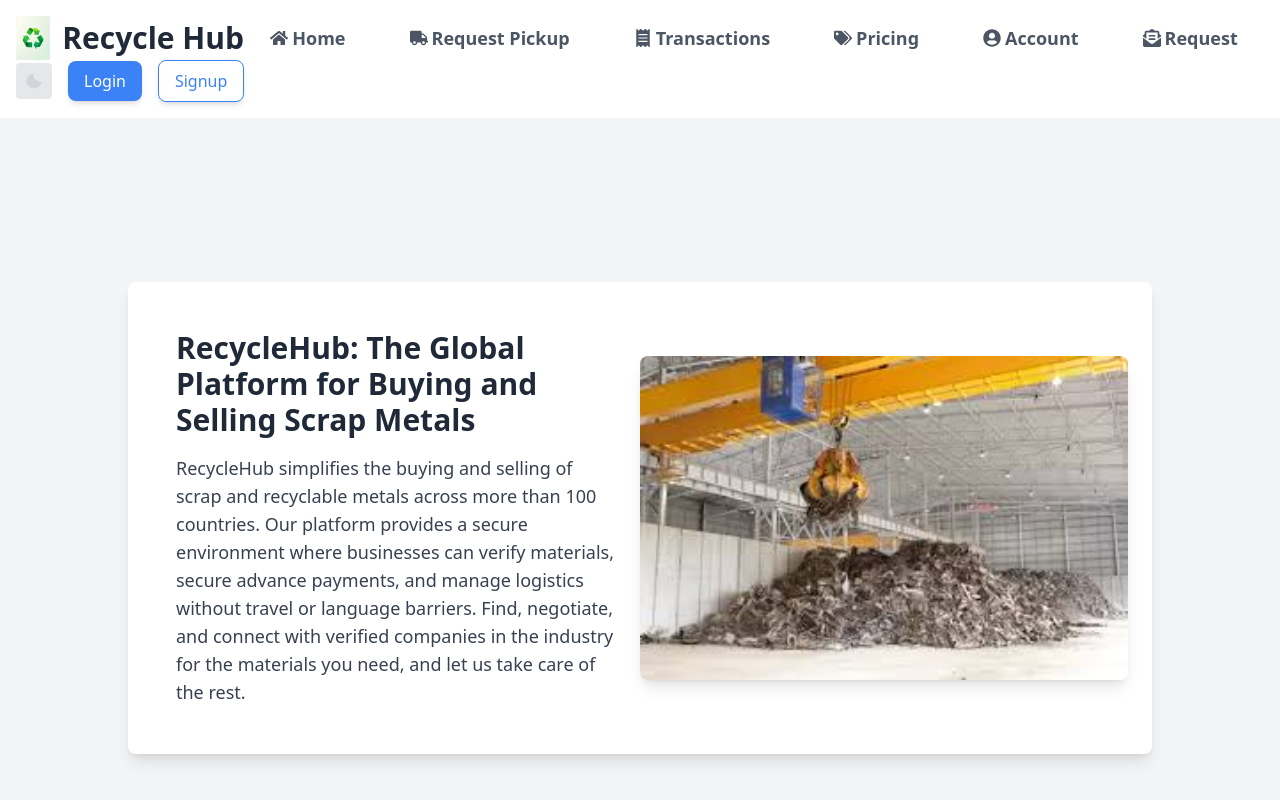
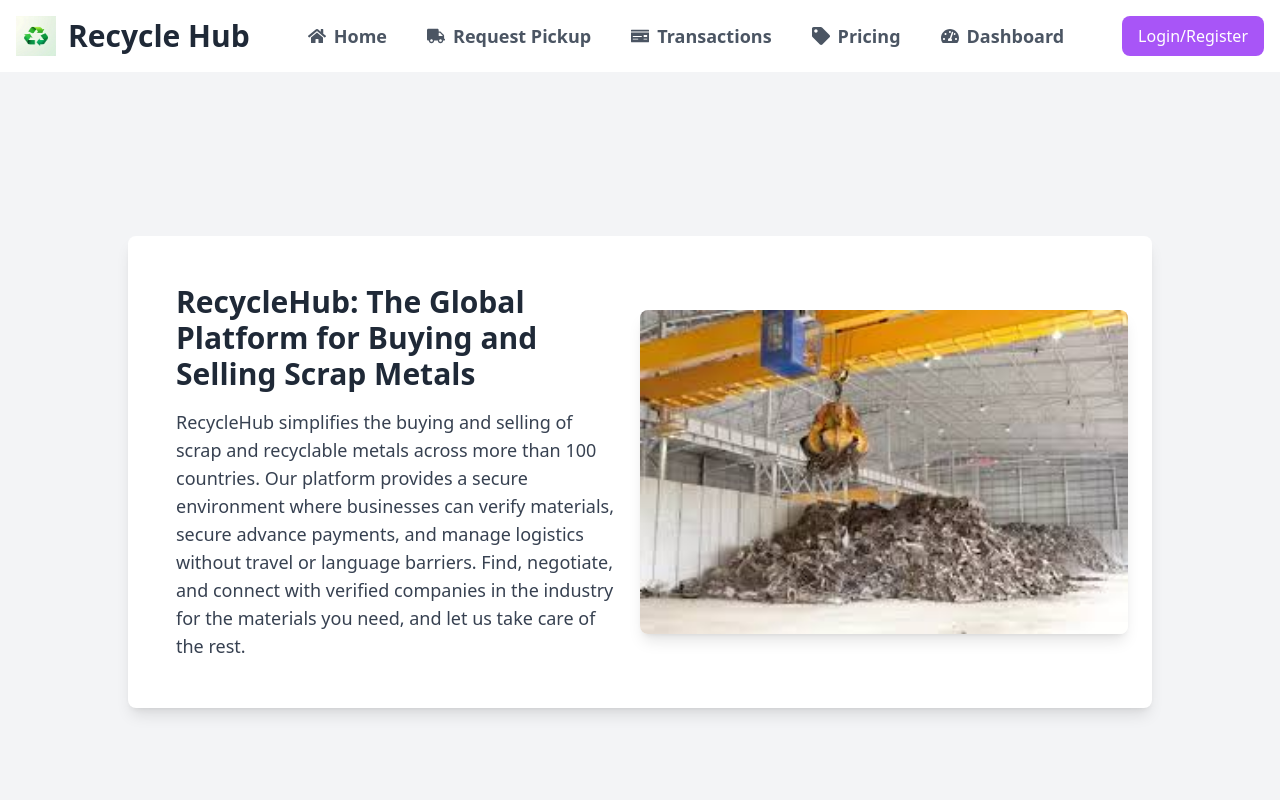
Before and after one commit to apmkush/RecycleHub, a React (Vite) app in the folder frontend/: page / in a window 1280 px wide. Shown: the top 800 px of the page. Built offline with nearby package versions, Linux system fonts and the light colour scheme.

Commit message:
Header section has been improved

```diff
--- a/frontend/src/components/Header/Header.jsx
+++ b/frontend/src/components/Header/Header.jsx
@@ -1,68 +1,96 @@
-import React, { useState, useEffect } from 'react';
-import { FaHome, FaTruck, FaReceipt, FaTags, FaUserCircle , FaEnvelopeOpenText } from 'react-icons/fa';
+import React, { useState } from 'react';
 import { Link } from 'react-router-dom';
+import { FaBars, FaTimes, FaHome, FaTruck, FaMoneyCheck, FaTag, FaUser, FaTachometerAlt } from 'react-icons/fa';
 import LogoImage from './logo.jpeg';
-import SignupButton from './SignupButton';
 
 function Navbar() {
-  const [isLoggedIn, setIsLoggedIn] = useState(() => {
-    const savedStatus = sessionStorage.getItem('isLoggedIn');
-    return savedStatus === 'false';
-  });
+  const [isMobileMenuOpen, setIsMobileMenuOpen] = useState(false);
+  const [isLoggedIn, setIsLoggedIn] = useState(false); // Replace this with actual authentication logic
 
-  useEffect(() => {
-    if (sessionStorage.getItem('isLoggedIn') === null) {
-      const checkLoginStatus = async () => {
-        try {
-          const loggedIn = await new Promise((resolve) => setTimeout(() => resolve(false), 1000));
-          setIsLoggedIn(loggedIn);
-          sessionStorage.setItem('isLoggedIn', loggedIn);
-        } catch (error) {
-          console.error("Error checking login status:", error);
-          setIsLoggedIn(false);
-          sessionStorage.setItem('isLoggedIn', false);
-        }
-      };
-      checkLoginStatus();
-    }
-  }, []);
+  const toggleMobileMenu = () => {
+    setIsMobileMenuOpen(!isMobileMenuOpen);
+  };
 
   return (
-    <header className="bg-white dark:bg-gray-800 shadow-lg py-4">
-      <div className="container mx-auto px-4 flex flex-wrap items-center justify-between">
-
-        {/* Brand Logo and Name */}
+    <header className="bg-white shadow-lg py-4 dark:bg-gray-800">
+      <div className="container mx-auto flex justify-between items-center px-4">
+        {/* Logo and Brand */}
         <div className="flex items-center space-x-3">
-          <img src={LogoImage} alt="Recycle Hub Logo" className="h-11 w-13" />
+          <img src={LogoImage} alt="Logo" className="h-10 w-10" />
           <span className="text-3xl font-bold text-gray-800 dark:text-gray-200">Recycle Hub</span>
         </div>
 
-        {/* Navigation Links */}
-        <nav className={`flex-1 flex justify-center ${isLoggedIn ? 'space-x-12' : 'space-x-10'} lg:space-x-16`}>
-          <Link to="/Home" className="flex items-center text-gray-600 dark:text-gray-300 font-semibold text-lg">
-            <FaHome className="mr-1" /> Home
+        {/* Desktop Links */}
+        <nav className="hidden lg:flex space-x-10">
+          <Link to="/Home" className="text-gray-600 dark:text-gray-300 hover:text-gray-800 dark:hover:text-white font-semibold text-lg flex items-center">
+            <FaHome className="mr-2" /> Home
           </Link>
-          <Link to="/Pickup" className="flex items-center text-gray-600 dark:text-gray-300 font-semibold text-lg">
-            <FaTruck className="mr-1" /> Request Pickup
+          <Link to="/Pickup" className="text-gray-600 dark:text-gray-300 hover:text-gray-800 dark:hover:text-white font-semibold text-lg flex items-center">
+            <FaTruck className="mr-2" /> Request Pickup
           </Link>
-          <Link to="/Transactions" className="flex items-center text-gray-600 dark:text-gray-300 font-semibold text-lg">
-            <FaReceipt className="mr-1" /> Transactions
+          <Link to="/Transactions" className="text-gray-600 dark:text-gray-300 hover:text-gray-800 dark:hover:text-white font-semibold text-lg flex items-center">
+            <FaMoneyCheck className="mr-2" /> Transactions
           </Link>
-          <Link to="/Pricing" className="flex items-center text-gray-600 dark:text-gray-300 font-semibold text-lg">
-            <FaTags className="mr-1" /> Pricing
+          <Link to="/Pricing" className="text-gray-600 dark:text-gray-300 hover:text-gray-800 dark:hover:text-white font-semibold text-lg flex items-center">
+            <FaTag className="mr-2" /> Pricing
           </Link>
-          <Link to="/profile" className="flex items-center text-gray-600 dark:text-gray-300 font-semibold text-lg">
-            <FaUserCircle className="mr-1" /> Account
+          <Link to="/Dashboard" className="text-gray-600 dark:text-gray-300 hover:text-gray-800 dark:hover:text-white font-semibold text-lg flex items-center">
+            <FaTachometerAlt className="mr-2" /> Dashboard
           </Link>
-          <Link to="/Request" className="flex items-center text-gray-600 dark:text-gray-300 font-semibold text-lg">
-            <FaEnvelopeOpenText className="mr-1" /> Request
-          </Link>
+          {isLoggedIn && (
+            <Link to="/Account" className="text-gray-600 dark:text-gray-300 hover:text-gray-800 dark:hover:text-white font-semibold text-lg flex items-center">
+              <FaUser className="mr-2" /> Account
+            </Link>
+          )}
         </nav>
 
-        {/* Right Side - Dark Mode Toggle & Auth Options */}
-        <SignupButton isLoggedIn={isLoggedIn}
-        />
+        {/* Login/Register or Account Button */}
+        {!isLoggedIn ? (
+          <Link to="/login" className="hidden lg:block bg-purple-500 text-white py-2 px-4 rounded-lg hover:bg-purple-600">
+            Login/Register
+          </Link>
+        ) : null}
+
+        {/* Mobile Menu Button */}
+        <button className="lg:hidden text-gray-800 dark:text-gray-300" onClick={toggleMobileMenu}>
+          {isMobileMenuOpen ? <FaTimes size={24} /> : <FaBars size={24} />}
+        </button>
       </div>
+
+      {/* Mobile Menu */}
+      {isMobileMenuOpen && (
+        <div className="lg:hidden bg-white dark:bg-gray-800 mt-4">
+          <div className="flex flex-col items-start px-6 py-4 space-y-4">
+            <Link to="/Home" className="w-full text-gray-600 dark:text-gray-300 hover:text-gray-800 dark:hover:text-white font-semibold text-lg flex items-center">
+              <FaHome className="mr-2" /> Home
+            </Link>
+            <Link to="/Pickup" className="w-full text-gray-600 dark:text-gray-300 hover:text-gray-800 dark:hover:text-white font-semibold text-lg flex items-center">
+              <FaTruck className="mr-2" /> Request Pickup
+            </Link>
+            <Link to="/Transactions" className="w-full text-gray-600 dark:text-gray-300 hover:text-gray-800 dark:hover:text-white font-semibold text-lg flex items-center">
+              <FaMoneyCheck className="mr-2" /> Transactions
+            </Link>
+            <Link to="/Pricing" className="w-full text-gray-600 dark:text-gray-300 hover:text-gray-800 dark:hover:text-white font-semibold text-lg flex items-center">
+              <FaTag className="mr-2" /> Pricing
+            </Link>
+            <Link to="/Dashboard" className="w-full text-gray-600 dark:text-gray-300 hover:text-gray-800 dark:hover:text-white font-semibold text-lg flex items-center">
+              <FaTachometerAlt className="mr-2" /> Dashboard
+            </Link>
+            {isLoggedIn && (
+              <Link to="/Account" className="w-full text-gray-600 dark:text-gray-300 hover:text-gray-800 dark:hover:text-white font-semibold text-lg flex items-center">
+                <FaUser className="mr-2" /> Account
+              </Link>
+            )}
+          </div>
+          <div className="px-6 py-4">
+            {!isLoggedIn ? (
+              <Link to="/login" className="block w-full bg-purple-500 text-white text-center py-2 rounded-lg hover:bg-purple-600">
+                Login/Register
+              </Link>
+            ) : null}
+          </div>
+        </div>
+      )}
     </header>
   );
 }
```
